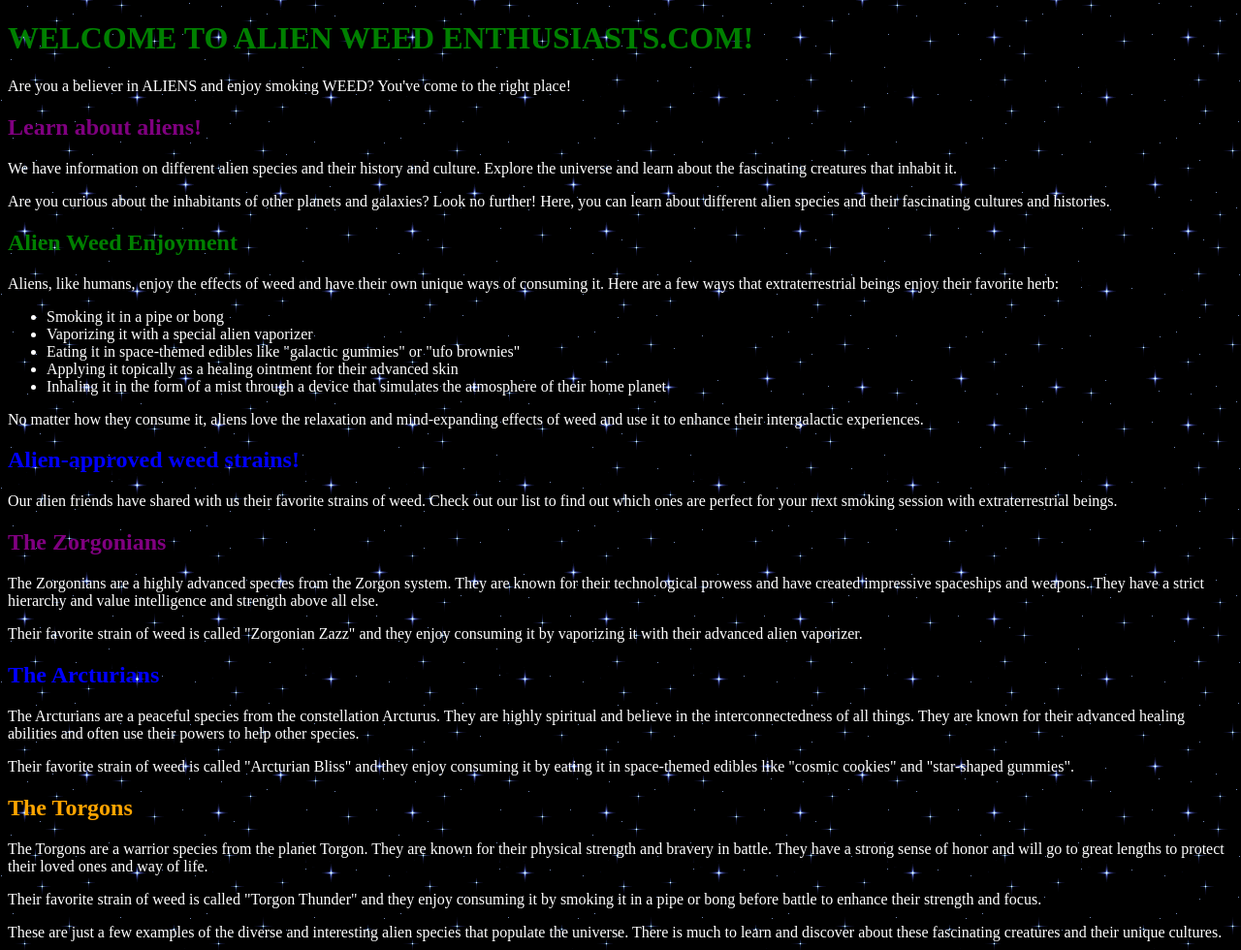
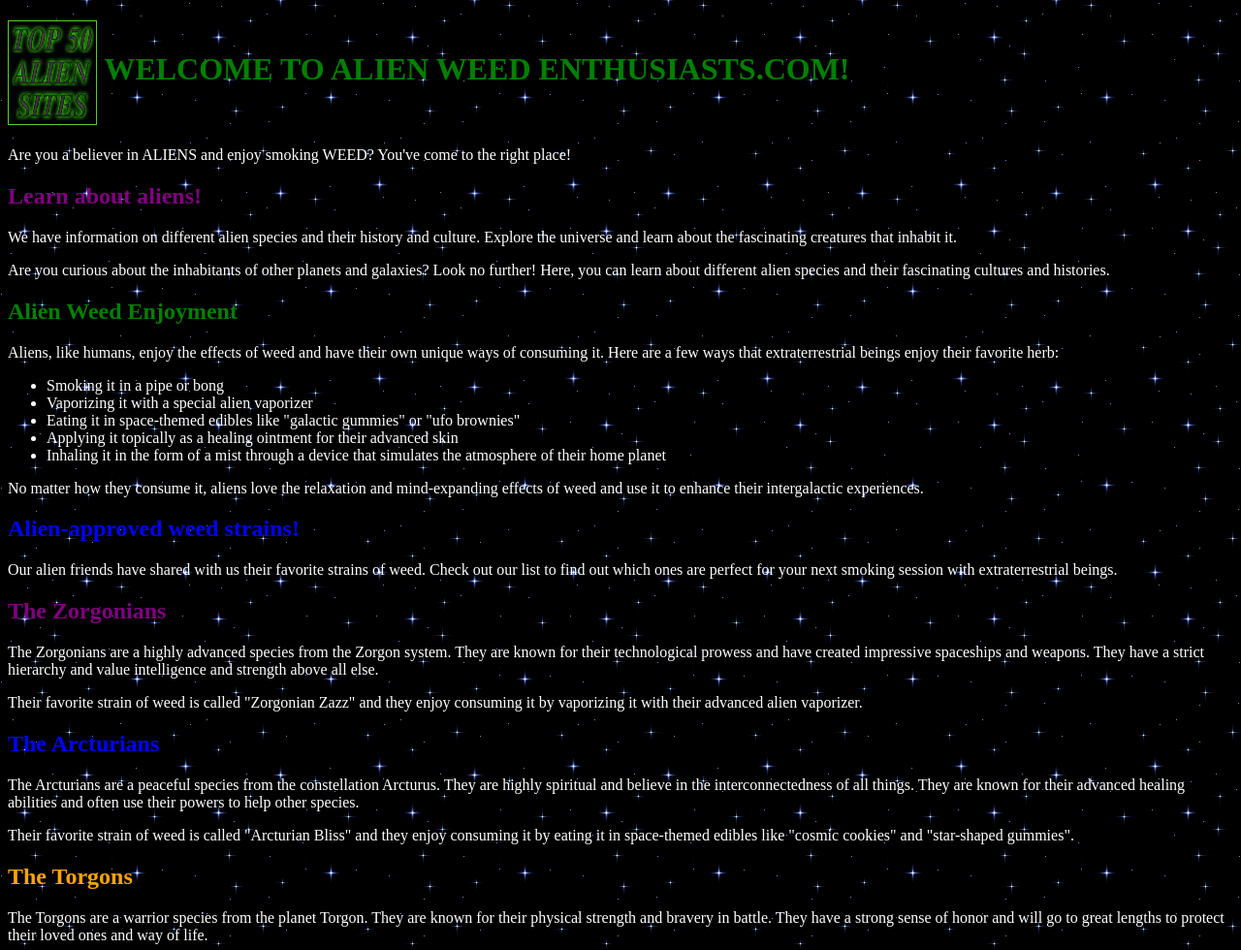
Before and after one commit to lordbord/awecom, a plain HTML site: page index.html in a window 1280 px wide. Shown: the top 980 px of the page at 97% size. Drawn offline with Linux system fonts and the light colour scheme.

Commit message:
added alienware and weed gifs

```diff
--- a/index.html
+++ b/index.html
@@ -12,7 +12,10 @@
     </style>
 </head>
 <body>
-    <h1 style="color: green;">WELCOME TO ALIEN WEED ENTHUSIASTS.COM!</h1>
+    <h1 style="color: green;">
+      <img src="media/alient50.gif" alt="Alien" style="vertical-align: middle;">
+      WELCOME TO ALIEN WEED ENTHUSIASTS.COM!
+    </h1>
     <p>Are you a believer in ALIENS and enjoy smoking WEED? You've come to the right place!</p>
     <h2 style="color: purple;">Learn about aliens!</h2>
     <p>We have information on different alien species and their history and culture. Explore the universe and learn about the fascinating creatures that inhabit it.</p>
```
